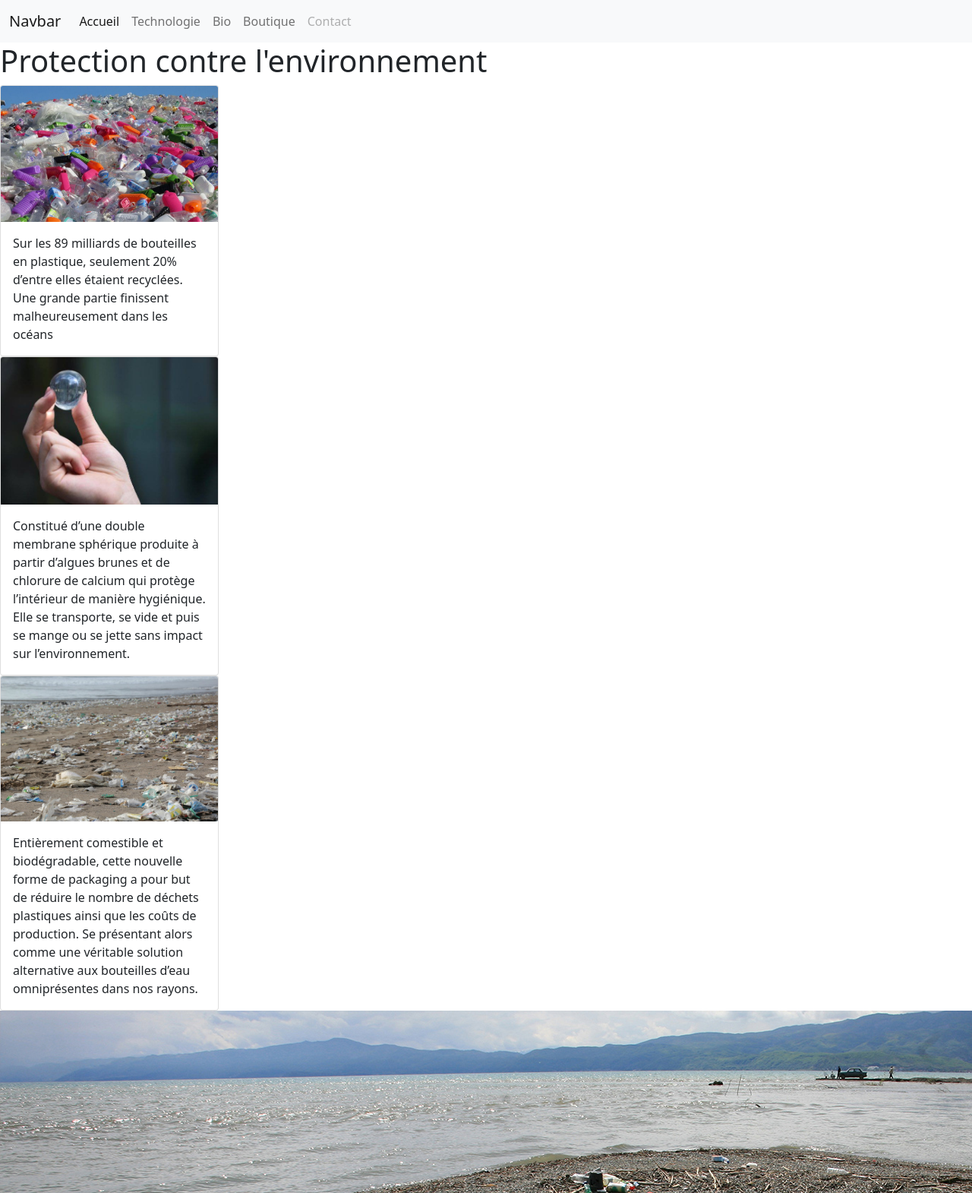
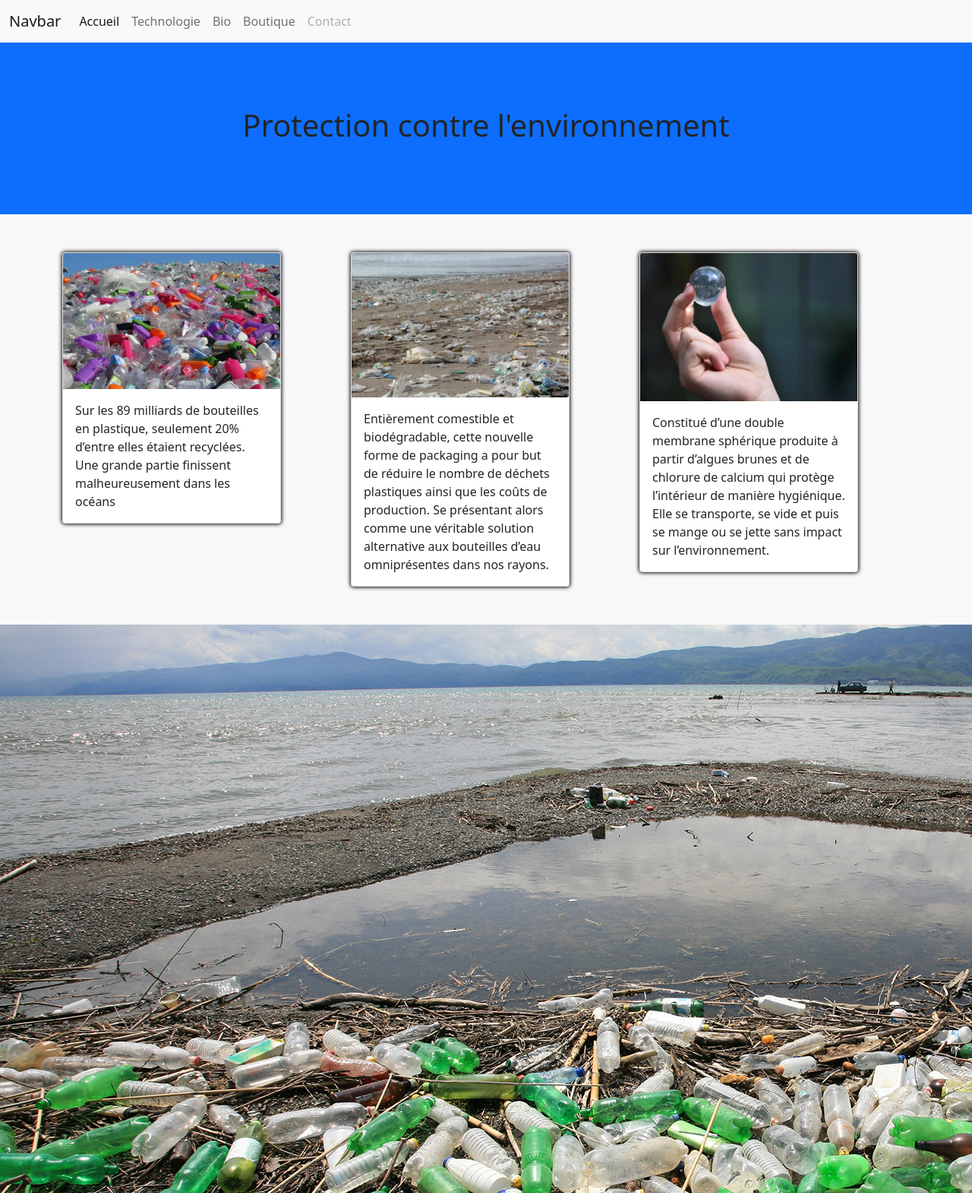
Before and after one commit to Noah-Guillet/mspr-wis1, a PHP site: page /bio.php in a window 1280 px wide; the page is wider, and only the part inside the window is pictured. Shown: the top 1570 px of that part at 76% size. Run offline with PHP 8.4, Linux system fonts and the light colour scheme.

Commit message:
update bio

```diff
--- a/bio.php
+++ b/bio.php
@@ -2,14 +2,15 @@
 
 <main>
     <section id="bio-jumbotron">
-        <!--<div class="container" style="background-image: url('image/jumb-bio.jpg'); width:100%; height: 366px; " >-->
+        <!--<div class="container" style="background: no-repeat url('image/jumb-bio.jpg'); height: 400px"> -->
             <h1>Protection contre l'environnement</h1>
-        </div>
     </section>
 
 
     <section id="bio-cards">
-        <div>
+    <div class="container">
+        <div class="row align-items-start">
+            <div class="col">
                 <div class="card card-bio" style="width: 18rem;">
                     <img src="image/bep.png" class="card-img-top" alt="#">
                     <div class="card-body">
@@ -18,7 +19,20 @@
                             les océans</p>
                     </div>
                 </div>
-
+            </div>
+            <div class="col">
+                <div class="card card-bio" style="width: 18rem;">
+                    <img src="image/pollution.jpg" class="card-img-top" alt="#">
+                    <div class="card-body">
+                        <p class="card-text">Entièrement comestible et biodégradable, cette nouvelle forme de packaging a
+                            pour but de réduire le nombre de déchets plastiques ainsi que les coûts de production. Se
+                            présentant alors comme une véritable solution alternative aux bouteilles d’eau omniprésentes
+                            dans nos rayons.
+                        </p>
+                    </div>
+                </div>
+            </div>
+            <div class="col">
                 <div class="card card-bio" style="width: 18rem;">
                     <img src="image/eau-capsule.jpg" class="card-img-top" alt="#">
                     <div class="card-body">
@@ -28,15 +42,6 @@
                         </p>
                     </div>
                 </div>
-
-            <div class="card card-bio" style="width: 18rem;">
-                <img src="image/pollution.jpg" class="card-img-top" alt="#">
-                <div class="card-body">
-                    <p class="card-text">Entièrement comestible et biodégradable, cette nouvelle forme de packaging a
-                        pour but de réduire le nombre de déchets plastiques ainsi que les coûts de production. Se
-                        présentant alors comme une véritable solution alternative aux bouteilles d’eau omniprésentes
-                        dans nos rayons.
-                    </p>
             </div>
         </div>
     </div>
--- a/src/scss/app.scss
+++ b/src/scss/app.scss
@@ -10,5 +10,7 @@
 
 // Pages
 @import "pages/home";
+@import "pages/bio";
 
 // Components
+@import "components/card";
--- a/src/scss/components/card.scss
+++ b/src/scss/components/card.scss
@@ -0,0 +1,7 @@
+#bio-cards {
+  display: flex;
+  justify-content: center;
+  align-content: center;
+  align-items: center;
+  flex-wrap: wrap;
+}
--- a/src/scss/pages/_bio.scss
+++ b/src/scss/pages/_bio.scss
@@ -1,3 +1,15 @@
-#bio-jumbotron{
-  background-color: #0d6efd ;
+#bio-jumbotron {
+  padding: 85px;
+  background-color: #0d6efd;
+  text-align: center;
 }
+
+#bio-cards {
+  background-color: #F8F8F8F8;
+  padding: 50px;
+
+}
+
+#bio-cards .card {
+  box-shadow: 0 0 5px 1px rgba(0, 0, 0.2);
+}
```
Also changed, not shown: assets/css/app.css. Lines whose indentation alone changed are shown as unchanged.
